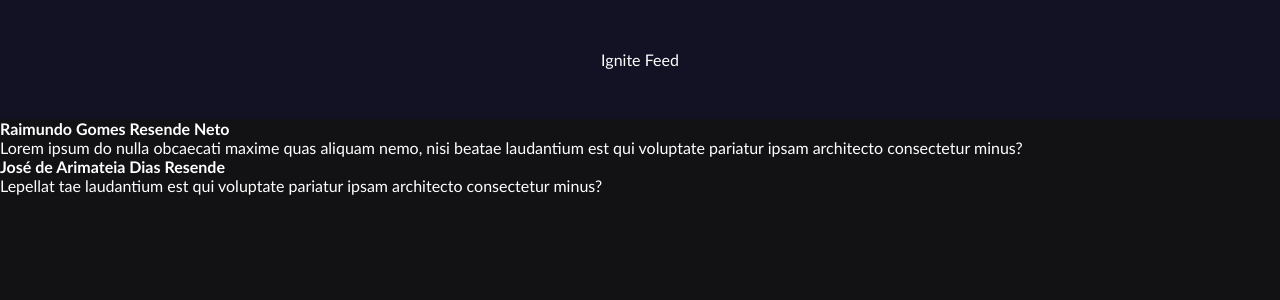
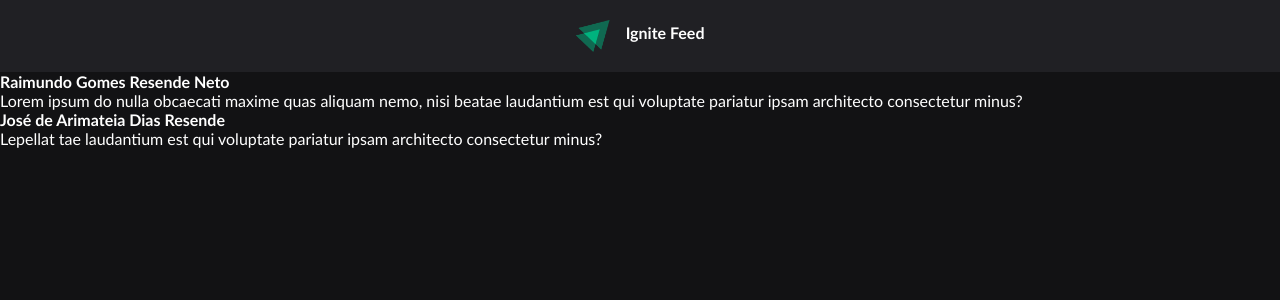
Before and after one commit to NetoResende/IgniteFeed, a React (Vite) app: page / in a window 1280 px wide. Shown: the top 300 px of the page. Built offline with nearby package versions, Linux system fonts and the light colour scheme.

Commit message:
finalizando Header com css e component de imagem

```diff
--- a/src/components/Header.jsx
+++ b/src/components/Header.jsx
@@ -1,11 +1,12 @@
 import style from './Header.module.css'
-
+import igniteTipo from '../assets/ignite-tipo.png'
 
 export function Header(){
 
   return (
     <header className={style.header}>
-      Ignite Feed
+      <img src={igniteTipo} alt='logo tipo do ignite feed'/>
+      <strong>Ignite Feed</strong>
     </header>
   )
 }
--- a/src/components/Header.module.css
+++ b/src/components/Header.module.css
@@ -1,6 +1,14 @@
 .header {
-  background: #121224;
-  padding: 50px;
+  background: var(--gray-800);
   display: flex;
   justify-content: center;
+  padding: 1.25rem 0;
 }
+
+.header  img {
+  height: 2rem;
+}
+.header strong {
+  padding-top: 0.2rem;
+  margin-left: 1rem;
+}
```
Also changed, not shown: src/assets/ignite-tipo.png (added).
